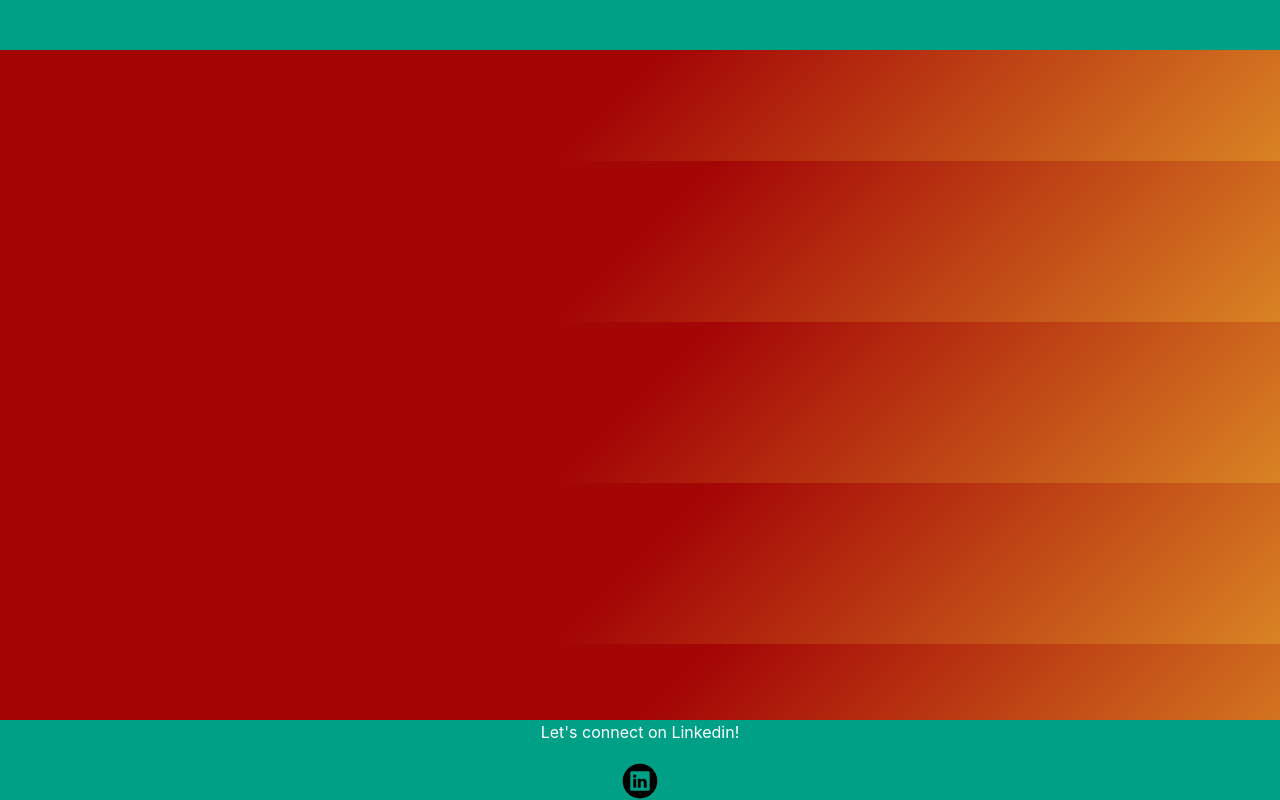
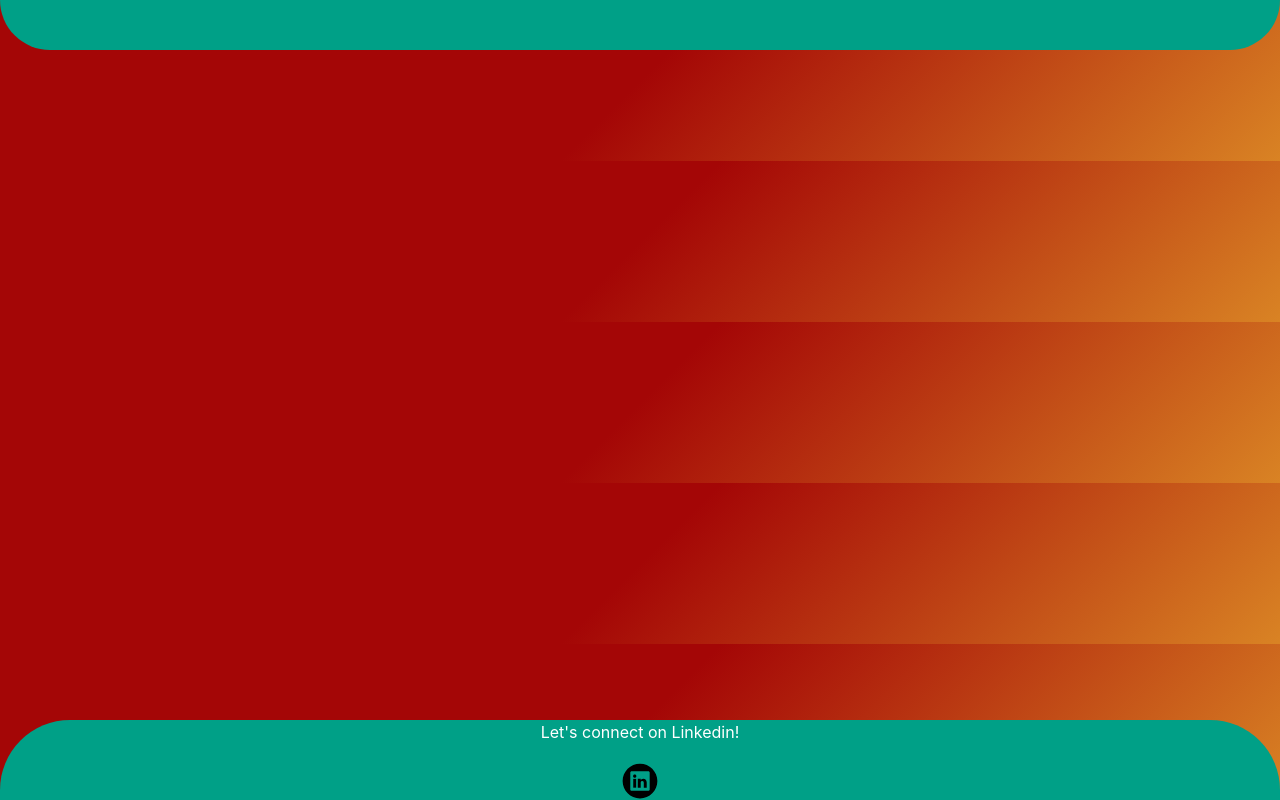
Before and after one commit to michelebrbr/New-Pokedex-by-Michele-Mascia, a plain HTML site: page index.html in a window 1280 px wide. Drawn offline with nearby package versions, Linux system fonts and the light colour scheme; no server answers.

Commit message:
Update styles.css
changed border radius of nav-bar and footer

```diff
--- a/css/styles.css
+++ b/css/styles.css
@@ -78,6 +78,7 @@ a{
   width: 100%;
   height: 50px;
   background-color: #00a087;
+  border-radius: 0 0 50px 50px;
 }
 
 .fixed-footer {
@@ -88,6 +89,7 @@ a{
   background-color: #00a087;
   color: white;
   text-align: center;
+  border-radius: 70px 70px 0 0;
 }
 
 .nav-logo{
```
